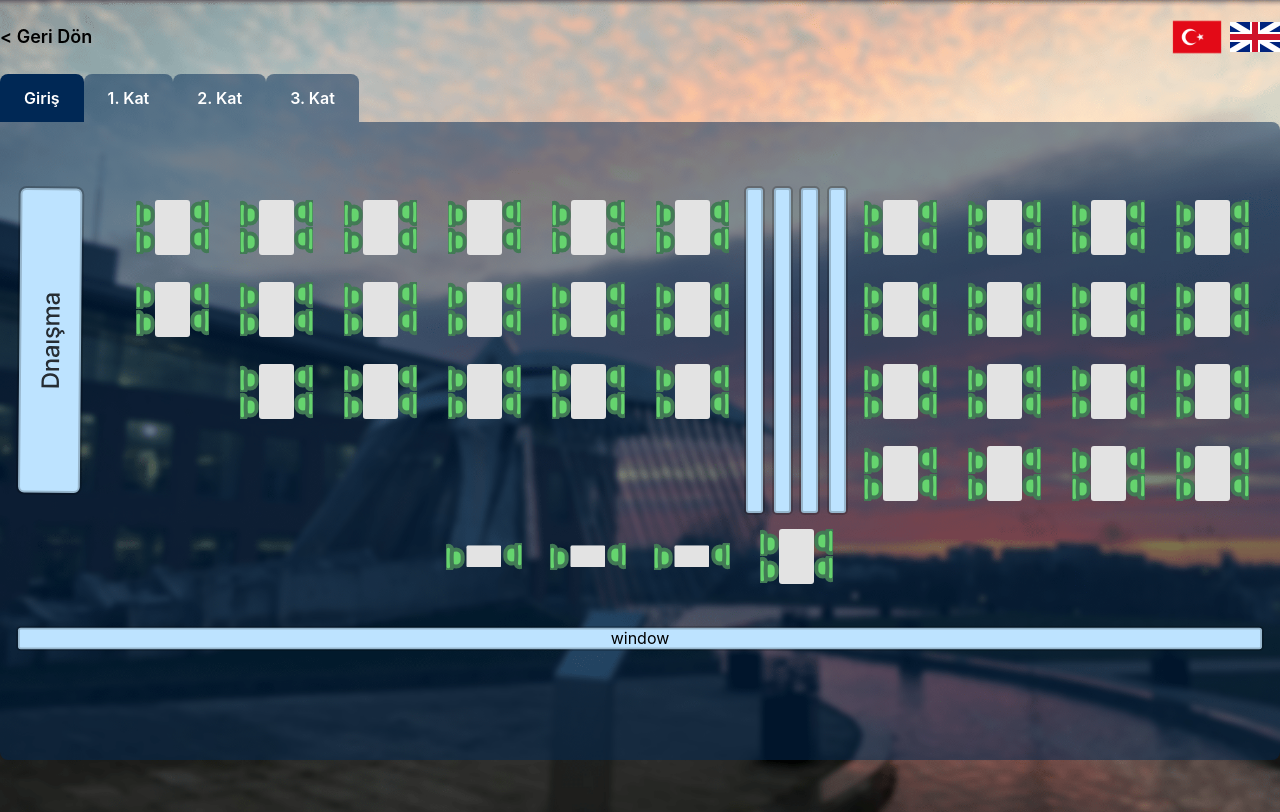
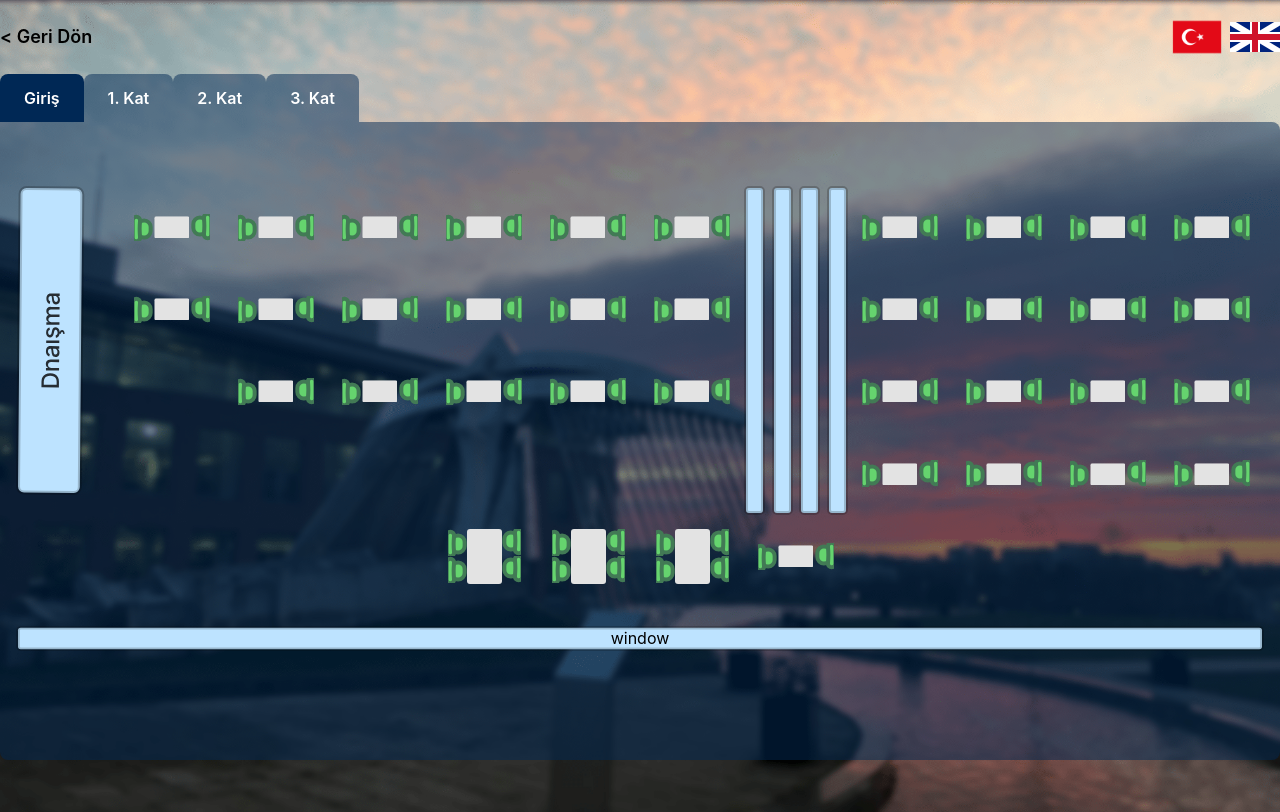
Before and after one commit to rsemihkoca/ITUMIK_frontend, a React (Create React App) app: page /floors/0 in a window 1280 px wide. Built offline with nearby package versions, Linux system fonts and the light colour scheme.

Commit message:
Refactor Components

```diff
--- /dev/null
+++ b/src/components/index.js
@@ -0,0 +1,5 @@
+import MainPageCard from "./Card";
+import Table from "./Table";
+import FloorsLayout from "./FloorLayout";
+
+export { MainPageCard, Table, FloorsLayout };
--- a/src/components/table.js
+++ b/src/components/table.js
@@ -1,37 +1,71 @@
-import fullChair from '../assets/icons/fullChair.svg';
-import freeChair from '../assets/icons/freeChair.svg';
-import table from '../assets/icons/table.svg';
-const Table = ({ doubleChair = false, c1 = false, c2 = false, c3 = false, c4 = false, turn = false, className }) => {
+// Import Icons
+import FullChair from "../assets/icons/fullChair.svg";
+import FreeChair from "../assets/icons/freeChair.svg";
+import TableIcon from "../assets/icons/table.svg";
 
+const Table = ({
+  className = "",
+  c1 = false,
+  c2 = false,
+  c3 = false,
+  c4 = false,
+  turn = false,
+  doubleChair = false,
+}) => {
   return (
     <>
-      {!doubleChair ? <div className={'flex justify-center items-center p-1 ' + (turn ? ' rotate-90 ' : ' ') + className}>
+      <div
+        className={`flex justify-center items-center p-1 ${
+          turn && "rotate-90"
+        } ${className}`}
+      >
+        {doubleChair ? (
+          <>
             <div>
-          <img src={c2 ? fullChair : freeChair} alt="Top left chair" className='rotate-180' />
-          <img src={c1 ? fullChair : freeChair} alt="Top right chair" className='rotate-180' />
+              <img
+                src={c2 ? FullChair : FreeChair}
+                alt="Top left chair"
+                className="rotate-180"
+              />
+              <img
+                src={c1 ? FullChair : FreeChair}
+                alt="Top right chair"
+                className="rotate-180"
+              />
             </div>
             <div>
-          <img width={35} src={table} alt="Table" />
+              <img width={35} src={TableIcon} alt="Table" />
             </div>
             <div>
-          <img src={c3 ? fullChair : freeChair} alt="Bottom left chair" />
-          <img src={c4 ? fullChair : freeChair} alt="Bottom right chair" />
+              <img src={c3 ? FullChair : FreeChair} alt="Bottom left chair" />
+              <img src={c4 ? FullChair : FreeChair} alt="Bottom right chair" />
             </div>
-      </div> :
-        <div className={'flex justify-center items-center p-1 ' + (turn ? ' rotate-90 ' : ' ') + className}>
+          </>
+        ) : (
+          <>
             <div>
-            <img src={c1 ? fullChair : freeChair} alt="Top right chair" className='rotate-180' />
+              <img
+                src={c1 ? FullChair : FreeChair}
+                alt="Top right chair"
+                className="rotate-180"
+              />
             </div>
-          <div className='px-2'>
-            <img className='rotate-90' width={22} src={table} alt="Table" />
+            <div className="px-2">
+              <img
+                className="rotate-90"
+                width={22}
+                src={TableIcon}
+                alt="Table"
+              />
             </div>
             <div>
-            <img src={c2 ? fullChair : freeChair} alt="Top left chair" className='' />
+              <img src={c2 ? FullChair : FreeChair} alt="Top left chair" />
             </div>
+          </>
+        )}
       </div>
-      }
     </>
-  )
-}
+  );
+};
 
 export default Table;
--- a/src/pages/Floors.js
+++ b/src/pages/Floors.js
@@ -3,7 +3,7 @@ import { useParams } from "react-router-dom";
 import { useTranslation } from "react-i18next";
 
 import FloorsLayout from "../components/FloorLayout";
-import Table from "../components/table";
+import Table from "../components/Table";
 
 import danisma from "../assets/icons/danisma.svg";
 import library from "../assets/icons/library.svg";
@@ -25,54 +25,55 @@ export default function Floors() {
           <img
             src={danisma}
             className="col-span-1 col-start-1 col-end-1 row-span-4"
+            alt=""
           />
-          <Table className="" />
-          <Table className="" />
-          <Table className="" />
-          <Table className="" />
-          <Table className="" />
-          <Table className="" />
+          <Table />
+          <Table />
+          <Table />
+          <Table />
+          <Table />
+          <Table />
           <div className="flex justify-between row-span-4">
-            <img src={library} className="hidden sm:block" />
-            <img src={library} className="hidden sm:block" />
-            <img src={library} className="hidden sm:block" />
-            <img src={library} className="hidden sm:block" />
-            <img src={mobileLibrary} className="sm:hidden" />
-            <img src={mobileLibrary} className="sm:hidden" />
+            <img src={library} className="hidden sm:block" alt="" />
+            <img src={library} className="hidden sm:block" alt="" />
+            <img src={library} className="hidden sm:block" alt="" />
+            <img src={library} className="hidden sm:block" alt="" />
+            <img src={mobileLibrary} className="sm:hidden" alt="" />
+            <img src={mobileLibrary} className="sm:hidden" alt="" />
           </div>
-          <Table className="" />
-          <Table className="" />
-          <Table className="" />
-          <Table className="" />
-          <Table className="" />
-          <Table className="" />
-          <Table className="" />
-          <Table className="" />
-          <Table className="" />
-          <Table className="" />
-          <Table className="" />
-          <Table className="" />
-          <Table className="" />
-          <Table className="" />
-          <Table className=" col-start-3" />
-          <Table className="" />
-          <Table className="" />
-          <Table className="" />
-          <Table className="" />
-          <Table className="" />
-          <Table className="" />
-          <Table className="" />
-          <Table className="" />
+          <Table />
+          <Table />
+          <Table />
+          <Table />
+          <Table />
+          <Table />
+          <Table />
+          <Table />
+          <Table />
+          <Table />
+          <Table />
+          <Table />
+          <Table />
+          <Table />
+          <Table className="col-start-3" />
+          <Table />
+          <Table />
+          <Table />
+          <Table />
+          <Table />
+          <Table />
+          <Table />
+          <Table />
           <Table className="col-start-9" />
-          <Table className="" />
-          <Table className="" />
-          <Table className="" />
-          <Table doubleChair className=" col-start-5" />
-          <Table doubleChair className="" />
-          <Table doubleChair className="" />
-          <Table className="" />
+          <Table />
+          <Table />
+          <Table />
+          <Table doubleChair className="col-start-5" />
+          <Table doubleChair />
+          <Table doubleChair />
+          <Table />
           <div className="col-span-12 relative row-span-1 my-auto mx-auto">
-            <img src={window} className="" />
+            <img src={window} alt="" />
             <p className="top-1/2 left-1/2 transform -translate-x-1/2 -translate-y-1/2 absolute">
               {t("window")}
             </p>
--- a/src/pages/Homepage.js
+++ b/src/pages/Homepage.js
@@ -1,5 +1,9 @@
 import { useTranslation } from "react-i18next";
-import { MainPageCard } from "../components/main-card";
+
+// Import Components
+import { MainPageCard } from "../components";
+
+// Import Images
 import TrFlag from "../assets/images/tr-flag.png";
 import EnFlag from "../assets/images/en-flag.png";
 import ItuLogo from "../assets/images/itu-logo250-beyaz.png";
@@ -13,31 +17,33 @@ export default function Homepage() {
   };
 
   return (
-    <div className="">
+    <div>
       <div className="max-h-screen">
         <div className="sm:container max-w-[95vw] mx-auto">
           <div className="justify-end flex items-center gap-x-2 mt-4 mb-2 mr-4">
-            <span
+            <img
+              width="50"
+              src={TrFlag}
+              alt=""
               className="cursor-pointer"
               onClick={() => {
                 changeLanguageHandler("tr");
               }}
-            >
-              <img width="50" src={TrFlag}></img>
-            </span>
-            <span
+            />
+            <img
+              width="50"
+              src={EnFlag}
+              alt=""
               className="cursor-pointer"
               onClick={() => {
                 changeLanguageHandler("en");
               }}
-            >
-              <img width="50" src={EnFlag}></img>
-            </span>
+            />
           </div>
           <div className="2xl:h-[95vh] flex 2xl:items-center pb-28 sm:pb-10">
             <div className="w-full rounded-2xl bg-[#002855]/[0.5] sm:pt-12 pb-8">
               <div className="hidden sm:flex flex-col items-center justify-center">
-                <img className=" h-[65px] sm:h-[90px]" src={ItuLogo}></img>
+                <img className=" h-[65px] sm:h-[90px]" src={ItuLogo} alt="" />
               </div>
               <div className="text-center font-semibold text-2xl px-2 sm:text-3xl text-white mt-8 mb-10">
                 <h1>{t("mainTitle")}</h1>
```
Also changed, not shown: src/components/Card.js (renamed from src/components/main-card.js, +22 -36 lines), src/components/FloorLayout.js (+65 -19 lines). Lines whose indentation alone changed are shown as unchanged.
